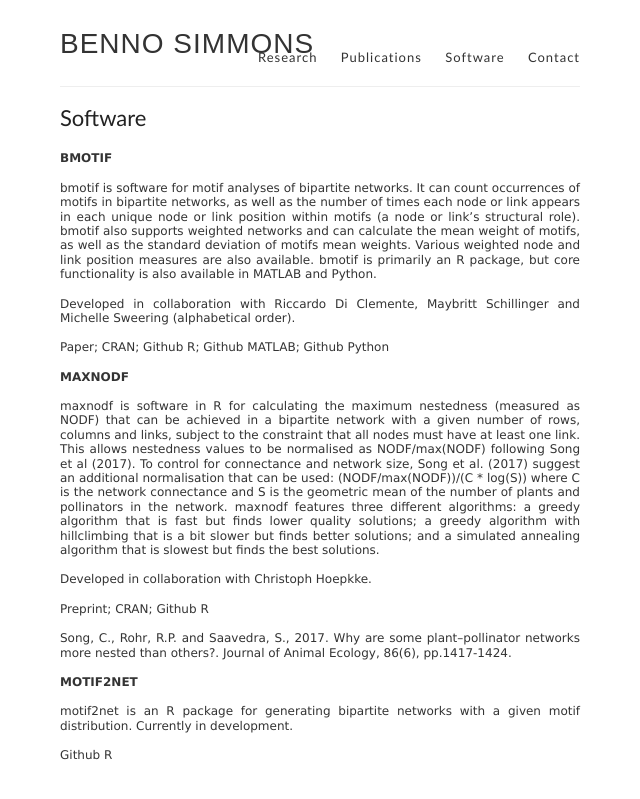
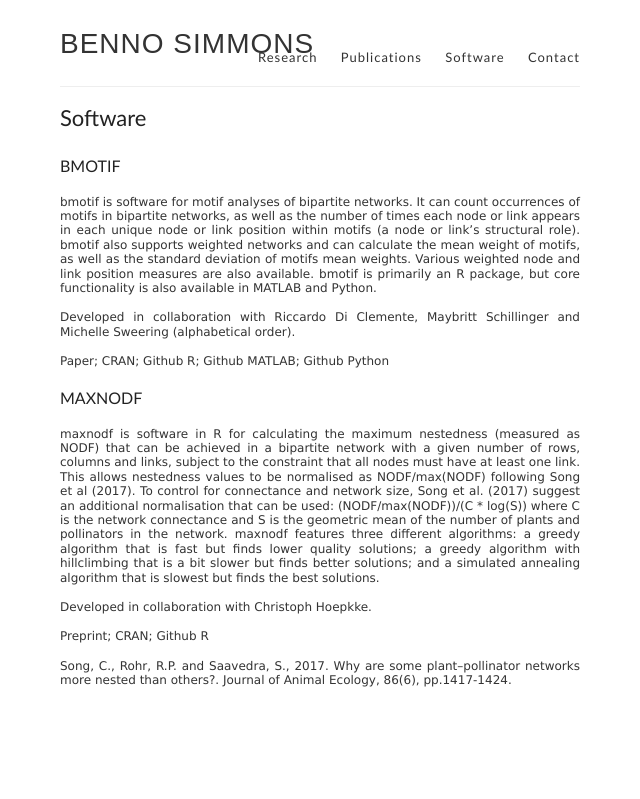
Before and after one commit to SimmonsBI/SimmonsBI.github.io, a Jekyll site: the page built from software.md, in a window 1280 px wide. Shown: the top 799 px of the page, without its empty margins (320-960 px from the left). Built offline with Jekyll 4.4.1, drawn with Linux system fonts in a browser that asks for light colours.

Commit message:
Update software.md

```diff
--- a/software.md
+++ b/software.md
@@ -4,7 +4,7 @@ title: Software
 permalink: /software/
 ---
 
-**BMOTIF**
+### BMOTIF
 
 bmotif is software for motif analyses of bipartite networks. It can count occurrences of motifs in bipartite networks, as well as the number of times each node or link appears in each unique node or link position within motifs (a node or link’s structural role). bmotif also supports weighted networks and can calculate the mean weight of motifs, as well as the standard deviation of motifs mean weights. Various weighted node and link position measures are also available. bmotif is primarily an R package, but core functionality is also available in MATLAB and Python.
 
@@ -12,7 +12,7 @@ Developed in collaboration with Riccardo Di Clemente, Maybritt Schillinger and M
 
 Paper; CRAN; Github R; Github MATLAB; Github Python
 
-**MAXNODF**
+### MAXNODF
 
 maxnodf is software in R for calculating the maximum nestedness (measured as NODF) that can be achieved in a bipartite network with a given number of rows, columns and links, subject to the constraint that all nodes must have at least one link.  This allows nestedness values to be normalised as NODF/max(NODF) following Song et al (2017). To control for connectance and network size, Song et al. (2017) suggest an additional normalisation that can be used: (NODF/max(NODF))/(C * log(S)) where C is the network connectance and S is the geometric mean of the number of plants and pollinators in the network. maxnodf features three different algorithms: a greedy algorithm that is fast but finds lower quality solutions; a greedy algorithm with hillclimbing that is a bit slower but finds better solutions; and a simulated annealing algorithm that is slowest but finds the best solutions.
 
@@ -21,9 +21,3 @@ Developed in collaboration with Christoph Hoepkke.
 Preprint; CRAN; Github R
 
 Song, C., Rohr, R.P. and Saavedra, S., 2017. Why are some plant–pollinator networks more nested than others?. Journal of Animal Ecology, 86(6), pp.1417-1424.
-
-**MOTIF2NET**
-
-motif2net is an R package for generating bipartite networks with a given motif distribution. Currently in development.
-
-Github R
```
